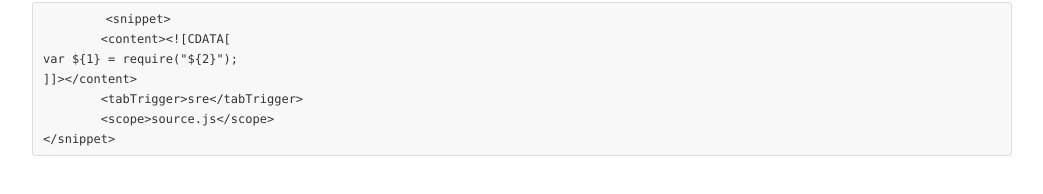
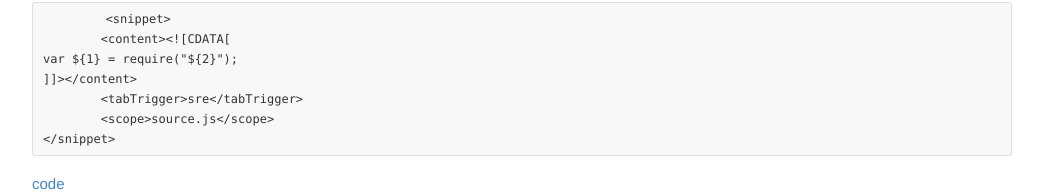
Before and after one commit to tutuflying/blog, a Jekyll site: the page built from _posts/2013-08-08-sublimeText2配置.html, in a window 1280 px wide. Shown: the part 1287-1481 px from the top of the page, without its empty margins (118-1161 px from the left). Built offline with Jekyll 4.4.1, drawn with Linux system fonts in a browser that asks for light colours; before the commit the page ends 1443 px from its top, so only the background shows below that.

Commit message:
_posts/2013-08-08-sublimeText2配置.html edit

```diff
--- a/_posts/2013-08-08-sublimeText2配置.html
+++ b/_posts/2013-08-08-sublimeText2配置.html
@@ -57,3 +57,5 @@ var ${1} = require("${2}");
 	&lt;scope&gt;source.js&lt;/scope&gt;
 &lt;/snippet&gt;</code>
 </pre>
+
+<a href="https://github.com/tutuflying/sublime-snippet">code</a>
```
